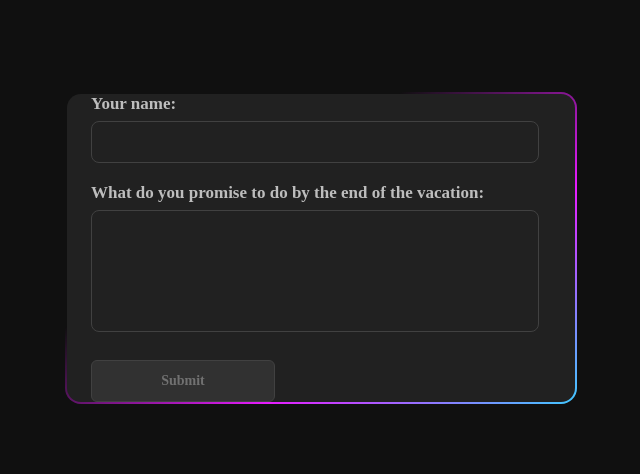
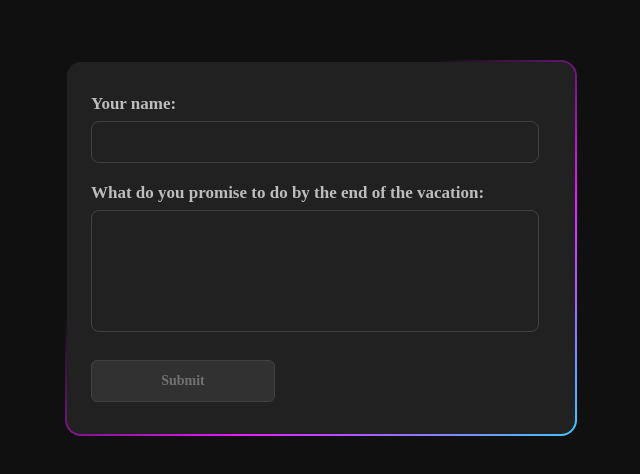
Before and after one commit to biteeunkilllable/onTheGoProject, a plain HTML site: page InsertionInterface/index.html in a window 1280 px wide. Shown: the part 152-626 px from the top of the page, without its empty margins (319-959 px from the left). Drawn offline with Linux system fonts and the light colour scheme.

Commit message:
patch#15

```diff
--- a/InsertionInterface/src/style.css
+++ b/InsertionInterface/src/style.css
@@ -10,7 +10,7 @@ body {
   background: linear-gradient(#212121, #212121) padding-box,
     linear-gradient(145deg, transparent 35%, #e81cff, #40c9ff) border-box;
   border: 2px solid transparent;
-  padding: 0 24px;
+  padding: 32px 24px;
   font-size: 14px;
   font-family: inherit;
   color: white;
```
